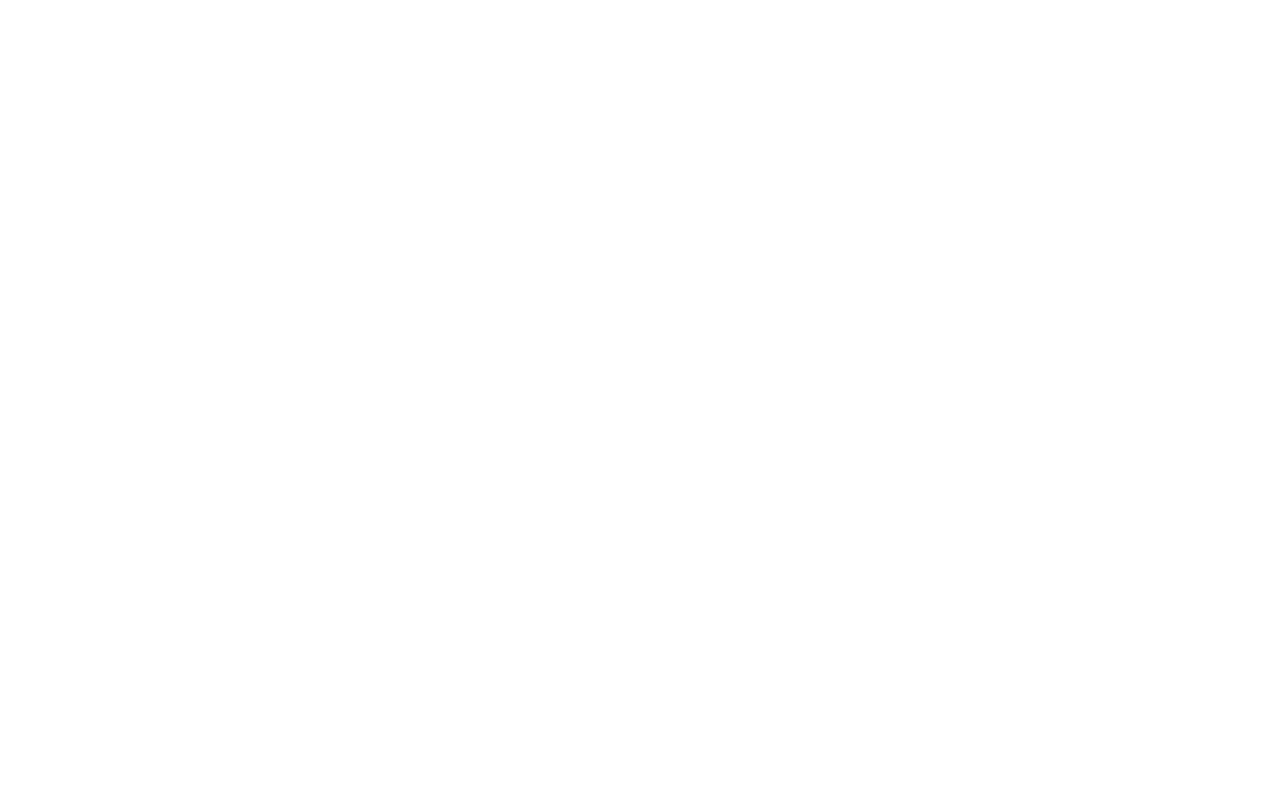
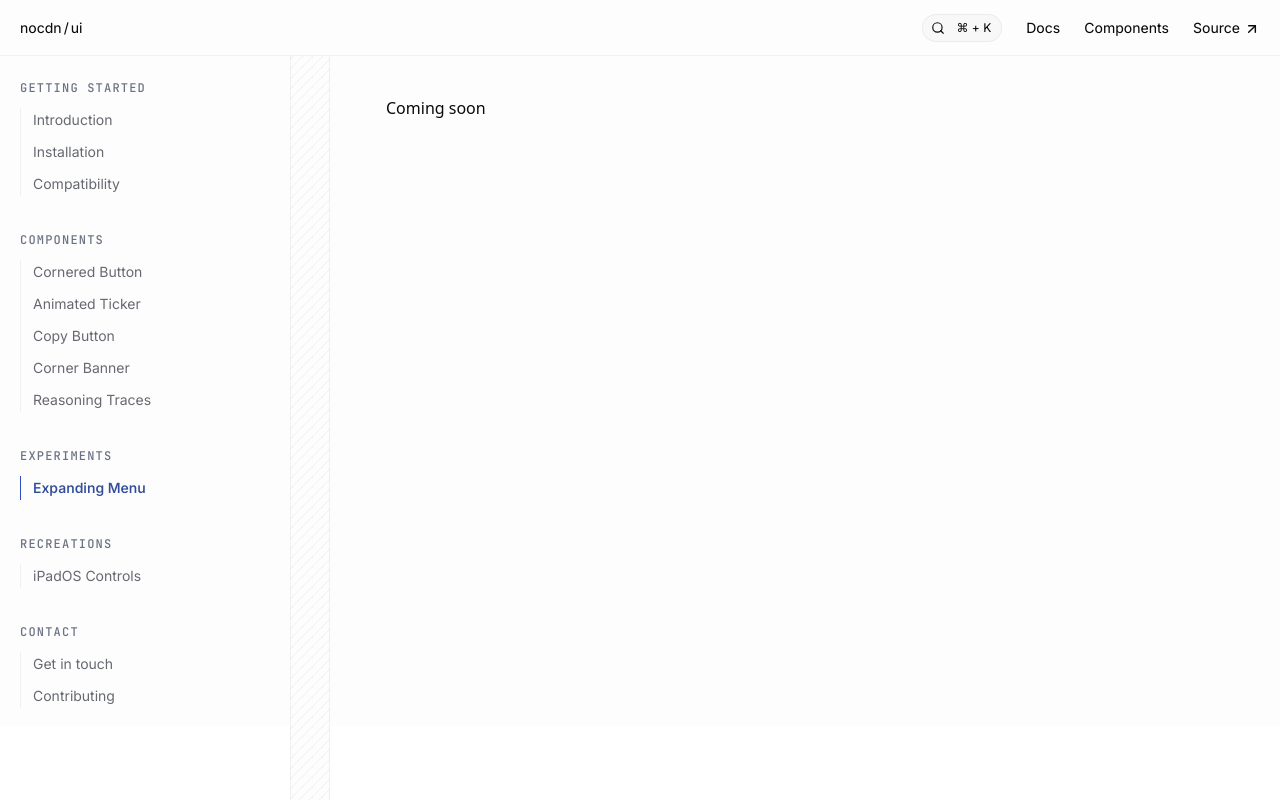
Before and after one commit to nocdn/ui-vite, a React (Vite) app: page /expanding-menu in a window 1280 px wide. Before the commit this address had no page. Built offline with nearby package versions, Linux system fonts and the light colour scheme; a web font is replaced by a local one.

Commit message:
feat: start adding expanding menu component

```diff
--- a/src/index.css
+++ b/src/index.css
@@ -148,3 +148,7 @@
     font-size: 14px;
   }
 }
+
+@utility border-nice {
+  border: 1px solid #e8e8e8;
+}
--- a/src/main.tsx
+++ b/src/main.tsx
@@ -13,6 +13,7 @@
 import CornerBannerDocs from "./routes/components/CornerBanner.tsx";
 import ReasoningTracesDocs from "./routes/components/ReasoningTraces.tsx";
 import TrafficLights from "./routes/recreations/TrafficLights.tsx";
+import ExpandingMenu from "./routes/experiments/ExpandingMenu.tsx";
 
 createRoot(document.getElementById("root")!).render(
   <StrictMode>
@@ -29,6 +30,7 @@
             <Route path="corner-banner" element={<CornerBannerDocs />} />
             <Route path="reasoning-traces" element={<ReasoningTracesDocs />} />
             <Route path="traffic-lights" element={<TrafficLights />} />
+            <Route path="expanding-menu" element={<ExpandingMenu />} />
           </Route>
         </Routes>
       </BrowserRouter>
--- /dev/null
+++ b/src/routes/experiments/ExpandingMenu.tsx
@@ -0,0 +1,8 @@
+import { useState } from "react";
+import { AnimatePresence, motion, MotionConfig } from "motion/react";
+import { Ellipsis } from "lucide-react";
+
+export default function ExpandingMenu() {
+  const [expanded, setExpanded] = useState(false);
+  return <p>Coming soon</p>;
+}
```
